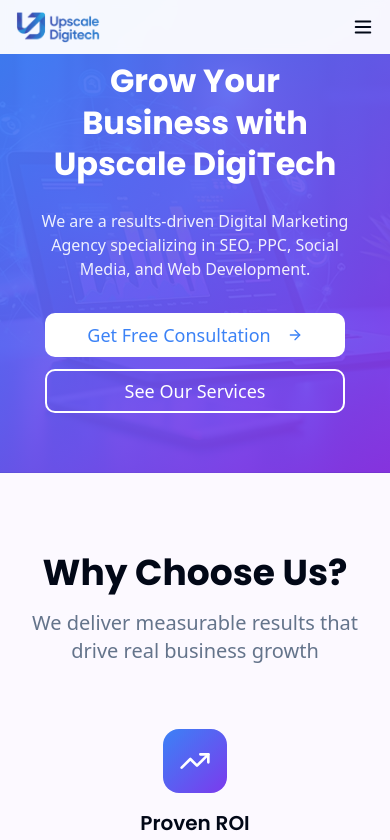
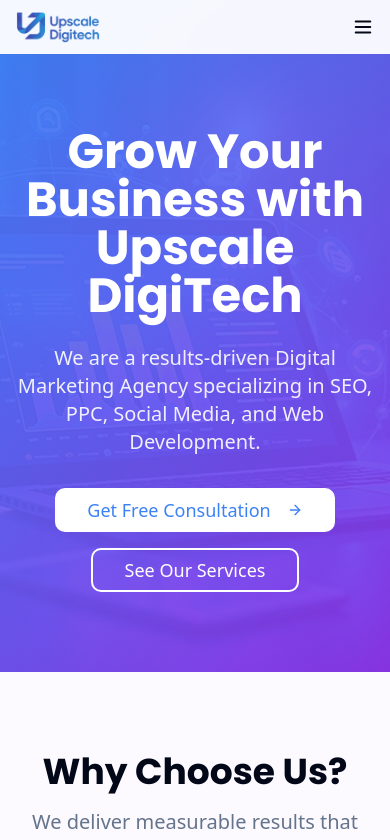
Before and after one commit to afarhan5/upscale-digitech-launchpad, a React (Vite) app: page / in a window 390 px wide. Shown: the top 840 px of the page. Built offline with nearby package versions, Linux system fonts and the light colour scheme.

Commit message:
Reverted to commit d09f9c17e2e307b21e8cf251b27607c36ffcc350

```diff
--- a/src/index.css
+++ b/src/index.css
@@ -138,35 +138,3 @@ All colors MUST be HSL.
     background-image: var(--gradient-hero);
   }
 }
-
-/* Mobile Responsive Hero Section */
-@media (max-width: 768px) {
-  .hero-section {
-    padding: 60px 20px !important;
-    text-align: center;
-  }
-
-  .hero-section h1 {
-    font-size: 32px !important;
-    line-height: 1.3 !important;
-  }
-
-  .hero-section p {
-    font-size: 16px !important;
-    margin-top: 10px;
-    line-height: 1.5 !important;
-  }
-
-  .hero-buttons {
-    display: flex;
-    flex-direction: column;
-    gap: 12px;
-    margin-top: 20px;
-  }
-
-  .hero-buttons a {
-    width: 100%;
-    max-width: 300px;
-    margin: 0 auto;
-  }
-}
--- a/src/pages/Index.tsx
+++ b/src/pages/Index.tsx
@@ -106,7 +106,7 @@ const Index = () => {
       <Navigation />
 
       {/* Hero Section */}
-      <section className="hero-section relative pt-32 pb-20 overflow-hidden">
+      <section className="relative pt-32 pb-20 overflow-hidden">
         <div
           className="absolute inset-0 z-0"
           style={{
@@ -123,15 +123,15 @@ const Index = () => {
             <p className="text-xl md:text-2xl mb-8 text-white/90 animate-fade-in">
               We are a results-driven Digital Marketing Agency specializing in SEO, PPC, Social Media, and Web Development.
             </p>
-            <div className="hero-buttons flex flex-col sm:flex-row gap-4 justify-center animate-fade-in">
-              <Link to="/contact" className="w-full sm:w-auto">
-                <Button size="lg" className="w-full bg-white text-primary hover:bg-white/90 text-lg px-8">
+            <div className="flex flex-col sm:flex-row gap-4 justify-center animate-fade-in">
+              <Link to="/contact">
+                <Button size="lg" className="bg-white text-primary hover:bg-white/90 text-lg px-8">
                   Get Free Consultation
                   <ArrowRight className="ml-2" size={20} />
                 </Button>
               </Link>
-              <Link to="/services" className="w-full sm:w-auto">
-                <Button size="lg" className="w-full border-2 border-white bg-transparent text-white hover:bg-white hover:text-primary text-lg px-8">
+              <Link to="/services">
+                <Button size="lg" className="border-2 border-white bg-transparent text-white hover:bg-white hover:text-primary text-lg px-8">
                   See Our Services
                 </Button>
               </Link>
```
